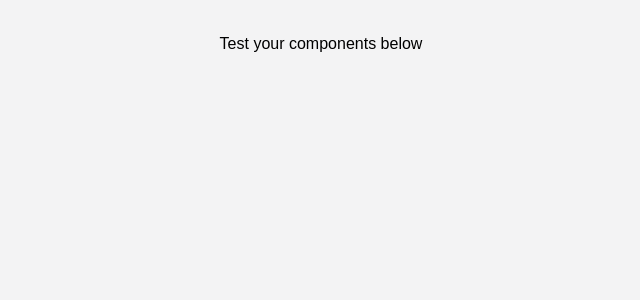
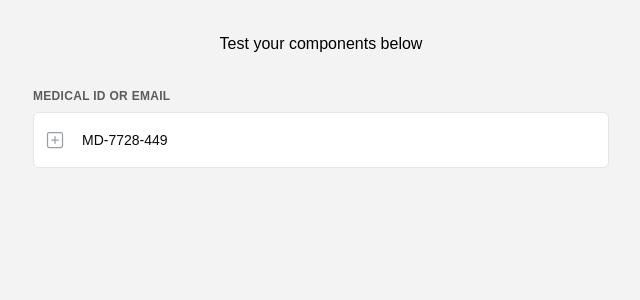
Before and after one commit to 110125agnes-pixel/digital-charting-frontend, a React (Vite) app: page / in a window 1280 px wide. Shown: the top 300 px of the page, without its empty margins (319-959 px from the left). Built offline with nearby package versions, Linux system fonts and the light colour scheme.

Commit message:
feat: Create  reusable input with label component

```diff
--- a/src/App.jsx
+++ b/src/App.jsx
@@ -1,7 +1,33 @@
+import React, { useState } from "react";
+import InputWithLabel from "@/components/InputWithLabel";
+
 function App() {
+  const [value, setValue] = useState("MD-7728-449");
+
   return (
     <div className="flex h-svh min-h-fit w-full flex-col items-center gap-8 bg-neut-50 p-8">
       <h1 className="text-black">Test your components below</h1>
+
+      <div className="w-full max-w-xl">
+        <InputWithLabel
+          id="medical-id"
+          label="Medical ID or Email"
+          value={value}
+          onChange={(e) => setValue(e.target.value)}
+          inputIcon={
+            <svg
+              className="h-5 w-5"
+              xmlns="http://www.w3.org/2000/svg"
+              fill="none"
+              viewBox="0 0 24 24"
+              stroke="currentColor"
+            >
+              <rect x="3" y="3" width="18" height="18" rx="2" strokeWidth="1.5" />
+              <path d="M8 12h8M12 8v8" strokeWidth="1.5" strokeLinecap="round" strokeLinejoin="round" />
+            </svg>
+          }
+        />
+      </div>
     </div>
   );
 }
--- /dev/null
+++ b/src/components/InputWithLabel.jsx
@@ -0,0 +1,37 @@
+import * as React from "react";
+import { Input } from "@/components/ui/input";
+import { Label } from "@/components/ui/label";
+import { cn } from "@/lib/utils";
+
+function InputWithLabel({ id, label, onChange, value, inputIcon, className, ...props }) {
+  return (
+    <div className={cn("w-full", className)}>
+      {label && (
+        <Label htmlFor={id} className="mb-2 block text-xs font-semibold uppercase tracking-wide text-neut-700">
+          {label}
+        </Label>
+      )}
+
+      <div className="relative">
+        {inputIcon && (
+          <div className="absolute inset-y-0 left-3 flex items-center pointer-events-none text-neut-400">
+            {inputIcon}
+          </div>
+        )}
+
+        <Input
+          id={id}
+          value={value}
+          onChange={onChange}
+          className={cn(
+            inputIcon ? "pl-12" : "pl-3",
+            "h-14 rounded-md border-border bg-card text-sm text-foreground placeholder:text-muted-foreground"
+          )}
+          {...props}
+        />
+      </div>
+    </div>
+  );
+}
+
+export default InputWithLabel;
--- /dev/null
+++ b/src/components/ui/input.jsx
@@ -0,0 +1,18 @@
+import * as React from "react";
+import { cn } from "@/lib/utils";
+
+const Input = React.forwardRef(({ className, ...props }, ref) => {
+  return (
+    <input
+      ref={ref}
+      className={cn(
+        "flex h-12 w-full rounded-md border border-input bg-transparent px-3 py-2 text-sm placeholder:text-muted-foreground focus:outline-none focus-visible:ring-2 focus-visible:ring-ring",
+        className
+      )}
+      {...props}
+    />
+  );
+});
+Input.displayName = "Input";
+
+export { Input };
--- /dev/null
+++ b/src/components/ui/label.jsx
@@ -0,0 +1,18 @@
+import * as React from "react";
+import { cn } from "@/lib/utils";
+
+const Label = ({ className, ...props }) => {
+  return (
+    <label
+      className={cn(
+        "mb-2 block text-xs font-semibold uppercase tracking-wide text-neut-700",
+        className
+      )}
+      {...props}
+    />
+  );
+};
+
+Label.displayName = "Label";
+
+export { Label };
```
